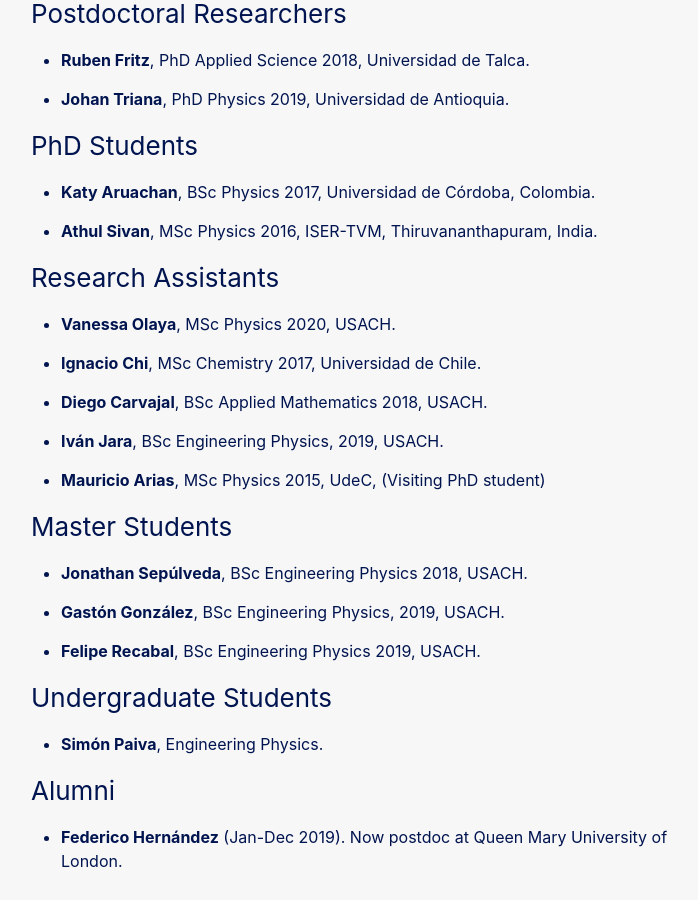
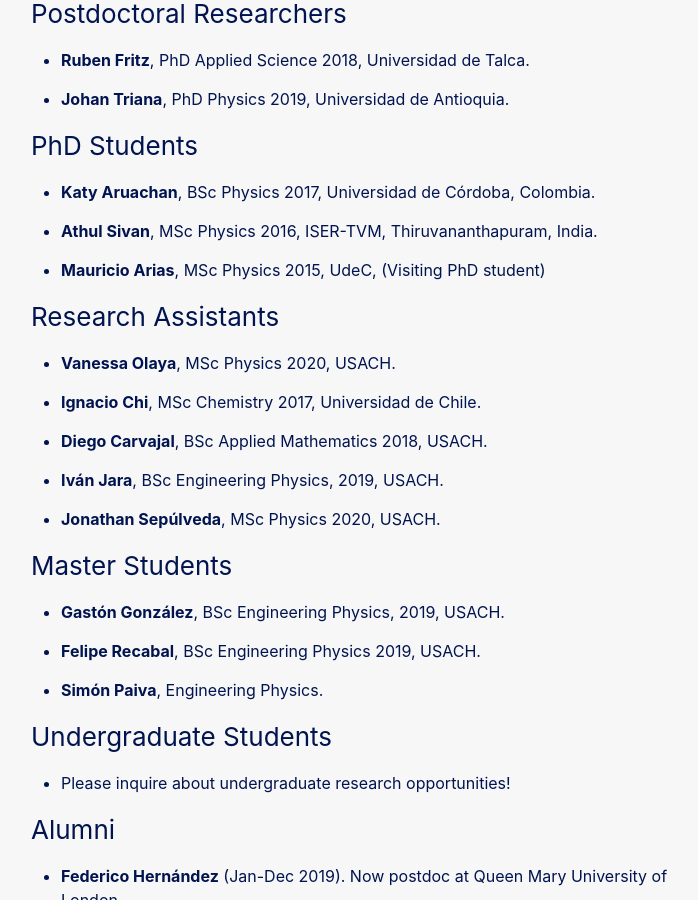
Before and after one commit to fherreralab/fherreralab.github.io, a Jekyll site: the page built from people.md, in a window 1280 px wide and 900 px high, scrolled down 1002 px. Shown: the whole window, without its empty margins (269-967 px from the left). Built offline with Jekyll 4.4.1, drawn with Linux system fonts in a browser that asks for light colours.

Commit message:
updated cv, publications, and people

```diff
--- a/people.md
+++ b/people.md
@@ -47,6 +47,7 @@
 
 * **Athul Sivan**, MSc Physics 2016, ISER-TVM, Thiruvananthapuram, India.
 
+* **Mauricio Arias**, MSc Physics 2015, UdeC, (Visiting PhD student)
 
 ### Research Assistants
 
@@ -58,22 +59,22 @@
 
 * **Iván Jara**, BSc Engineering Physics, 2019, USACH.
 
-* **Mauricio Arias**, MSc Physics 2015, UdeC, (Visiting PhD student)
+* **Jonathan Sepúlveda**, MSc Physics 2020, USACH.
 
 
 ### Master Students
 
 
-* **Jonathan Sepúlveda**, BSc Engineering Physics 2018, USACH.
-
 * **Gastón González**, BSc Engineering Physics, 2019, USACH.
 
 * **Felipe Recabal**, BSc Engineering Physics 2019, USACH.
 
+* **Simón Paiva**, Engineering Physics.
 
 ### Undergraduate Students
 
-* **Simón Paiva**, Engineering Physics.
+* Please inquire about undergraduate research opportunities!
+
 
 ### Alumni
 
```
Also changed, not shown: openings.md (+0 -3 lines), publications.md (+4 -0 lines), 7 other files.
